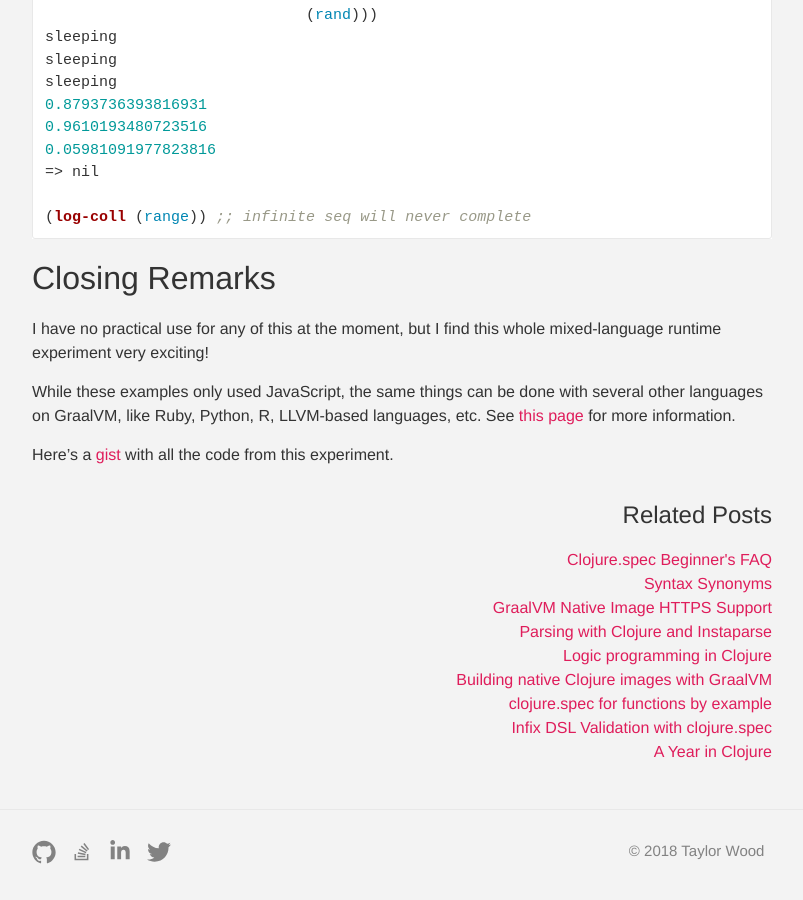
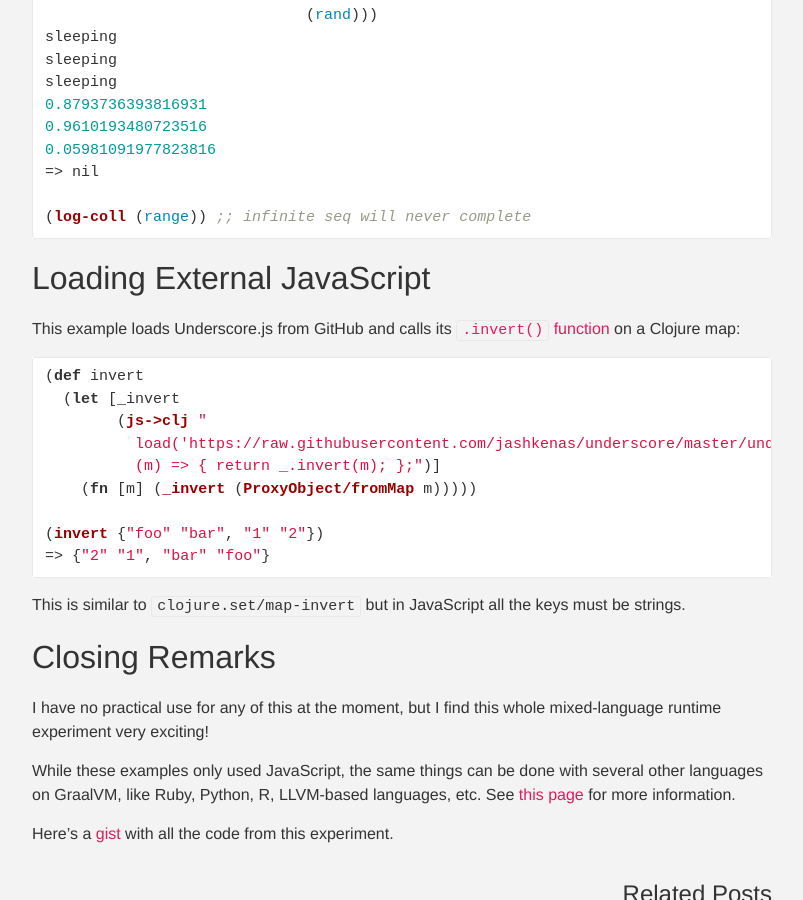
Before and after one commit to taylorwood/taylorwood.github.io, a Jekyll site: the page built from _posts/2018-11-26-graal-polyglot.md, in a window 1280 px wide and 900 px high, scrolled down 7436 px. Shown: the whole window, without its empty margins (238-1041 px from the left). Built offline with Jekyll 4.4.1, drawn with Linux system fonts in a browser that asks for light colours.

Commit message:
Add Underscore.js example

````diff
--- a/_posts/2018-11-26-graal-polyglot.md
+++ b/_posts/2018-11-26-graal-polyglot.md
@@ -352,6 +352,23 @@ sleeping
 (log-coll (range)) ;; infinite seq will never complete
 ```
 
+## Loading External JavaScript
+
+This example loads Underscore.js from GitHub and calls its
+[`.invert()` function](https://underscorejs.org/#invert) on a Clojure map:
+```clojure
+(def invert
+  (let [_invert
+        (js->clj "
+          load('https://raw.githubusercontent.com/jashkenas/underscore/master/underscore.js');
+          (m) => { return _.invert(m); };")]
+    (fn [m] (_invert (ProxyObject/fromMap m)))))
+
+(invert {"foo" "bar", "1" "2"})
+=> {"2" "1", "bar" "foo"}
+```
+This is similar to `clojure.set/map-invert` but in JavaScript all the keys must be strings.
+
 ## Closing Remarks
 
 I have no practical use for any of this at the moment, but I find this whole mixed-language runtime
````
